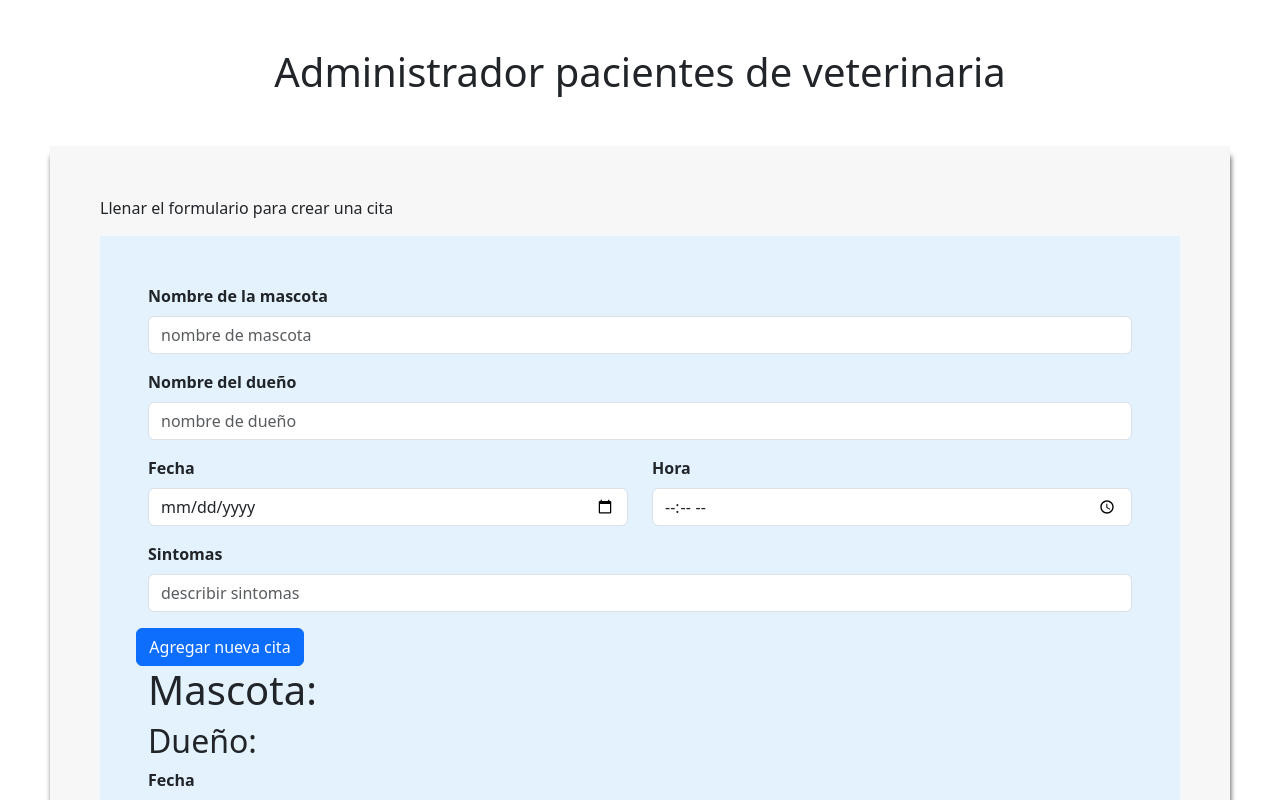
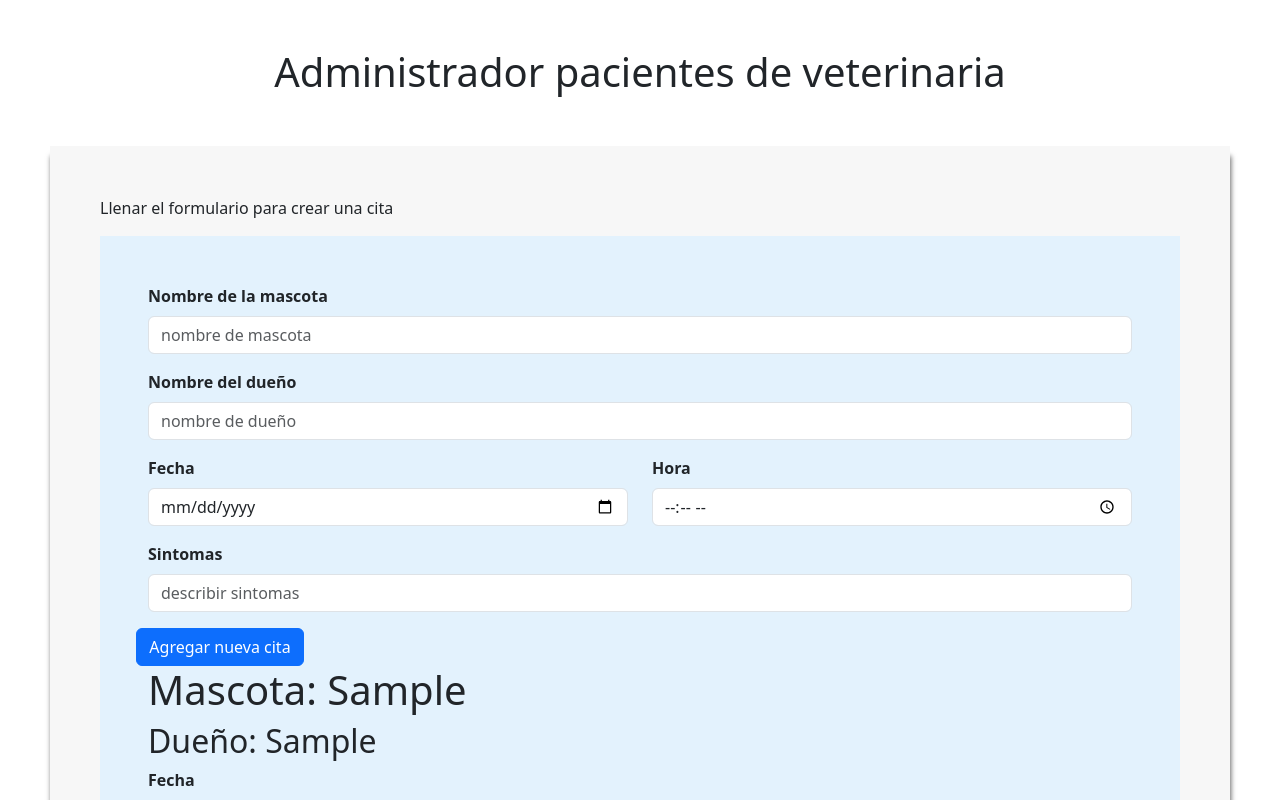
Before and after one commit to Facundo-Vera/Rolling-taller, a React (Vite) app: page / in a window 1280 px wide. Both pictures are taken after typing "Sample", "Sample", "2020-01-15", "10:30", "Sample" into the empty fields and a click on the button "Agregar nueva cita". Shown: the top 800 px of the page. Built offline with nearby package versions, Linux system fonts and the light colour scheme.

Commit message:
Arreglo las renderización del cardTurnos

```diff
--- a/src/components/CardTurnos.jsx
+++ b/src/components/CardTurnos.jsx
@@ -1,7 +1,7 @@
 import React from "react";
 
-const CardTurnos = (nuevoTurno) => {
-  const { mascota, duenio, fecha, hora, sintomas } = nuevoTurno;
+const CardTurnos = ({paciente}) => {
+  const { mascota, duenio, fecha, hora, sintomas } = paciente;
   return (
     <div>
       <article>
@@ -39,7 +39,6 @@ const CardTurnos = (nuevoTurno) => {
             id="sintoma"
             placeholder="describir sintomas"
             value={sintomas}
-            onChange={(e) => setInputSintomas(e.target.value)}
           />
         </div>
         </form>
--- a/src/components/FormApp.jsx
+++ b/src/components/FormApp.jsx
@@ -17,12 +17,14 @@ const FormApp = () => {
   // Busca si en el localStorage existe algo guardado bajo la clave "turno".
   // Si encuentra datos → los convierte de texto a objeto con JSON.parse.
   // Y actualiza el estado: setTurno(...).
+
   useEffect(() => {
     const stored = localStorage.getItem("turno");
     if (stored) {
       setTurno(JSON.parse(stored));
     }
   }, []);
+
 
   //~ limpiar inputs al guardar/cargar  un nuevo turno
 
@@ -31,16 +33,16 @@ const FormApp = () => {
     localStorage.setItem("turno", JSON.stringify(turno));
   }, [turno]);
 
-  const nuevoTurno = {
+
+  const submit = (e) => {
+    e.preventDefault();
+    const nuevoTurno = {
     mascota: inputMascota,
     duenio: inputDuenio,
     fecha: inputFecha,
     hora: inputHora,
     sintomas: inputSintomas,
   };
-  const submit = (e) => {
-    e.preventDefault();
-
     setTurno([...turno, nuevoTurno]);
     setInputMascota("");
     setInputDuenio("");
```
